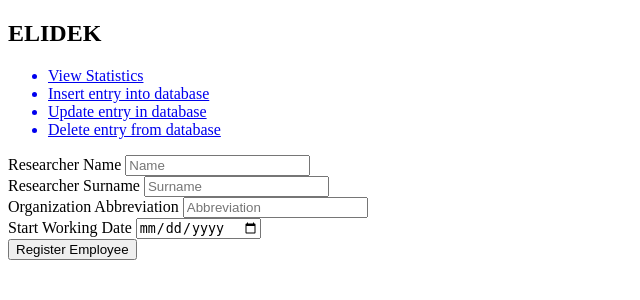
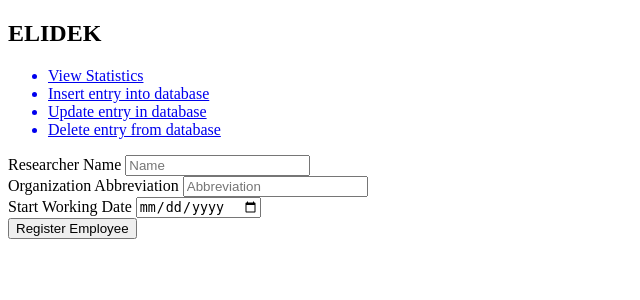
Before and after one commit to GeorgeSot71/NTUA_Databases_ELIDEK, a Flask app: page /insert/insert_employee_relation in a window 1280 px wide. Shown: the top 300 px of the page, without its empty margins (0-640 px from the left). Run offline with Flask 2, Linux system fonts and the light colour scheme.

Commit message:
Update insert_employee_relation.html

```diff
--- a/server/templates/insert_employee_relation.html
+++ b/server/templates/insert_employee_relation.html
@@ -6,10 +6,6 @@
         <div class="form-group col-md-6">
             <label for="name">Researcher Name</label>
             <input type="text" class="form-control" name="name" placeholder="Name">
-        </div>
-        <div class="form-group col-md-6">
-            <label for="surname">Researcher Surname</label>
-            <input type="text" class="form-control" name="surname" placeholder="Surname">
         </div>
         <div class="form-group col-md-6">
             <label for="abbreviation">Organization Abbreviation</label>
```
